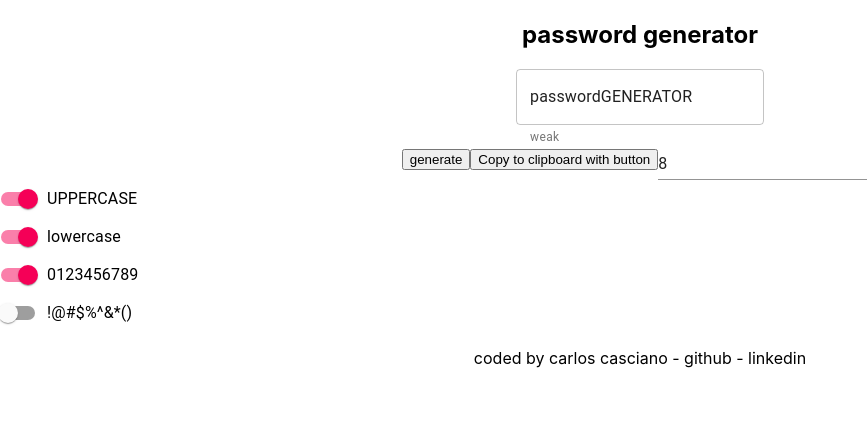
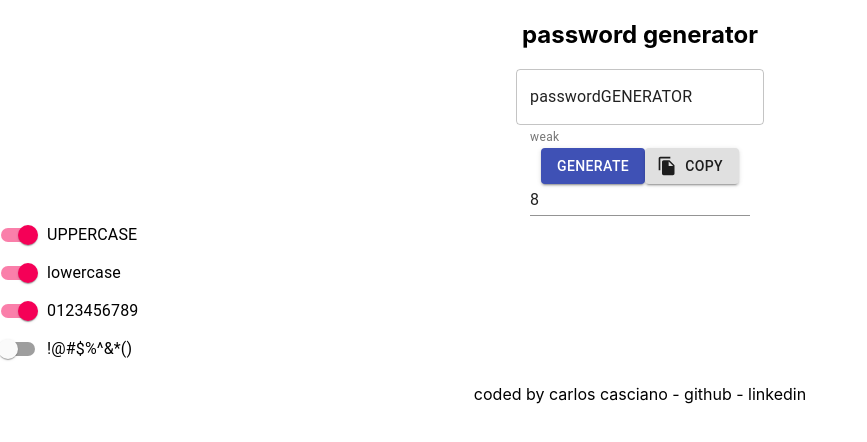
Before and after one commit to carloscasciano/password_generator_react, a React (Create React App) app: page / in a window 1280 px wide. Shown: the top 442 px of the page, without its empty margins (0-867 px from the left). Built offline with nearby package versions, Linux system fonts and the light colour scheme.

Commit message:
Add style to  ButtonsMenu component

```diff
--- a/package.json
+++ b/package.json
@@ -4,6 +4,7 @@
   "private": true,
   "dependencies": {
     "@material-ui/core": "^4.9.2",
+    "@material-ui/icons": "^4.9.1",
     "@testing-library/jest-dom": "^4.2.4",
     "@testing-library/react": "^9.4.0",
     "@testing-library/user-event": "^7.2.1",
--- a/src/components/ButtonsMenu.js
+++ b/src/components/ButtonsMenu.js
@@ -1,18 +1,15 @@
 import React from 'react'
-
+import Grid from '@material-ui/core/Grid'
 import GeneratePasswordButton from './GeneratePasswordButton'
 import CopyToClipboardButton from './CopyToClipboardButton'
 
 const ButtonsMenu = (props) => {
     return (
         <>
-            <GeneratePasswordButton
-            props = {props}
-            />
-            <CopyToClipboardButton
-            props = {props}
-            />
-
+            <Grid>
+                <GeneratePasswordButton props = {props} />
+                <CopyToClipboardButton props = {props} />
+            </Grid>
         </>
     )
 }
--- a/src/components/CopyToClipboardButton.js
+++ b/src/components/CopyToClipboardButton.js
@@ -1,4 +1,6 @@
 import React from 'react'
+import Button from '@material-ui/core/Button'
+import FileCopyIcon from '@material-ui/icons/FileCopy'
 import {CopyToClipboard} from 'react-copy-to-clipboard'
 
 const CopyToClipboardButton = (props) => {
@@ -7,7 +9,13 @@ const CopyToClipboardButton = (props) => {
         <>
             <CopyToClipboard
                 text={props.generatedPassword}>
-                <button>Copy to clipboard with button</button>
+                <Button
+                    variant="contained"
+                    color="default"
+                    startIcon={<FileCopyIcon />}
+                 >
+                    COPY
+                </Button>
             </CopyToClipboard>
         </>
     )
--- a/src/components/GeneratePasswordButton.js
+++ b/src/components/GeneratePasswordButton.js
@@ -1,9 +1,16 @@
 import React from 'react'
+import Button from '@material-ui/core/Button'
 
 const GeneratePasswordButton = (props) => {
     return (
         <>
-            <button onClick={props.props.handleGeneratePassword}>generate</button>
+            <Button
+                variant="contained"
+                color="primary"
+                onClick={props.props.handleGeneratePassword}
+            >
+                GENERATE
+            </Button>
         </>
     )
 }
```
Also changed, not shown: 1 other file (tests, documents, lock files or other folders).
